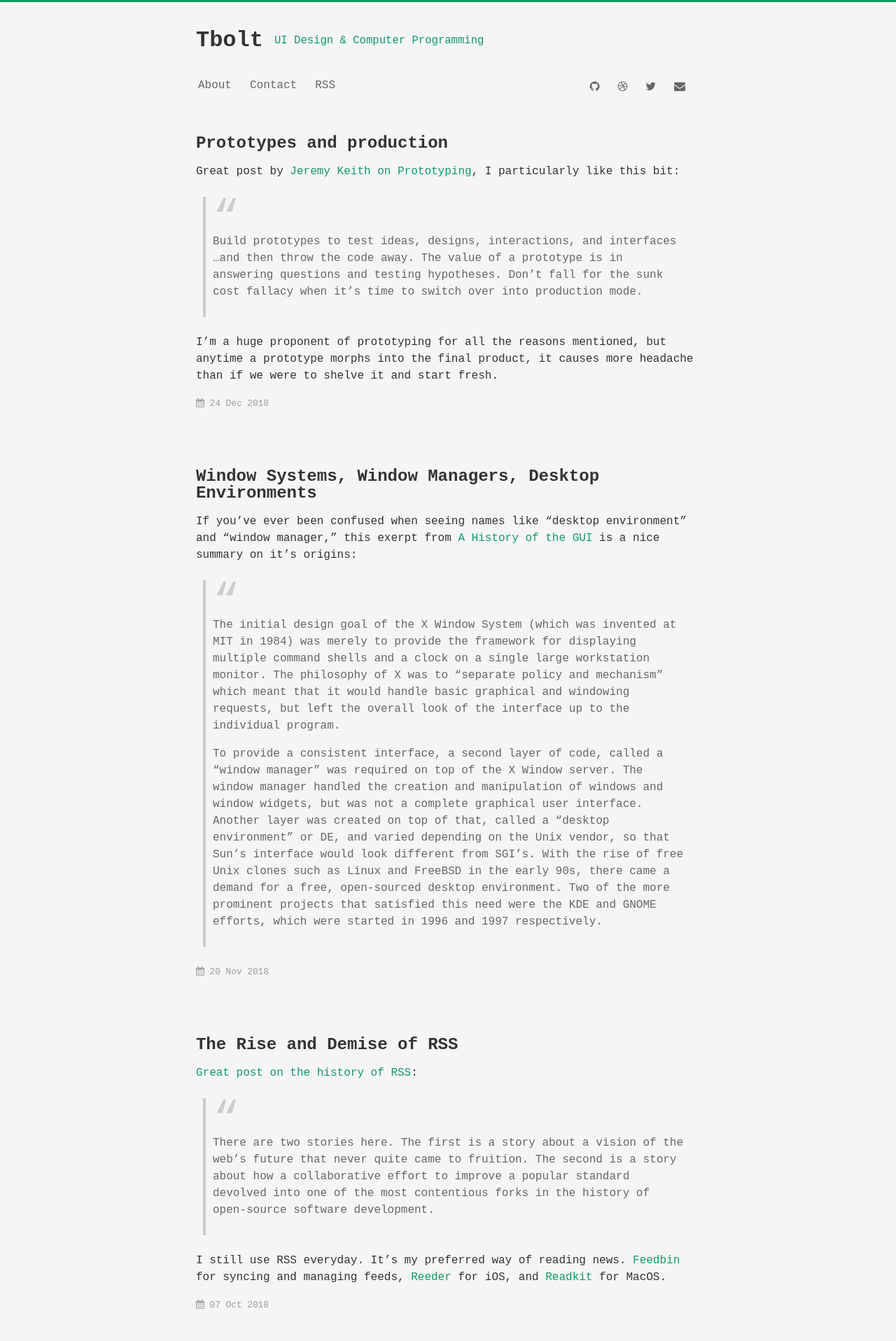
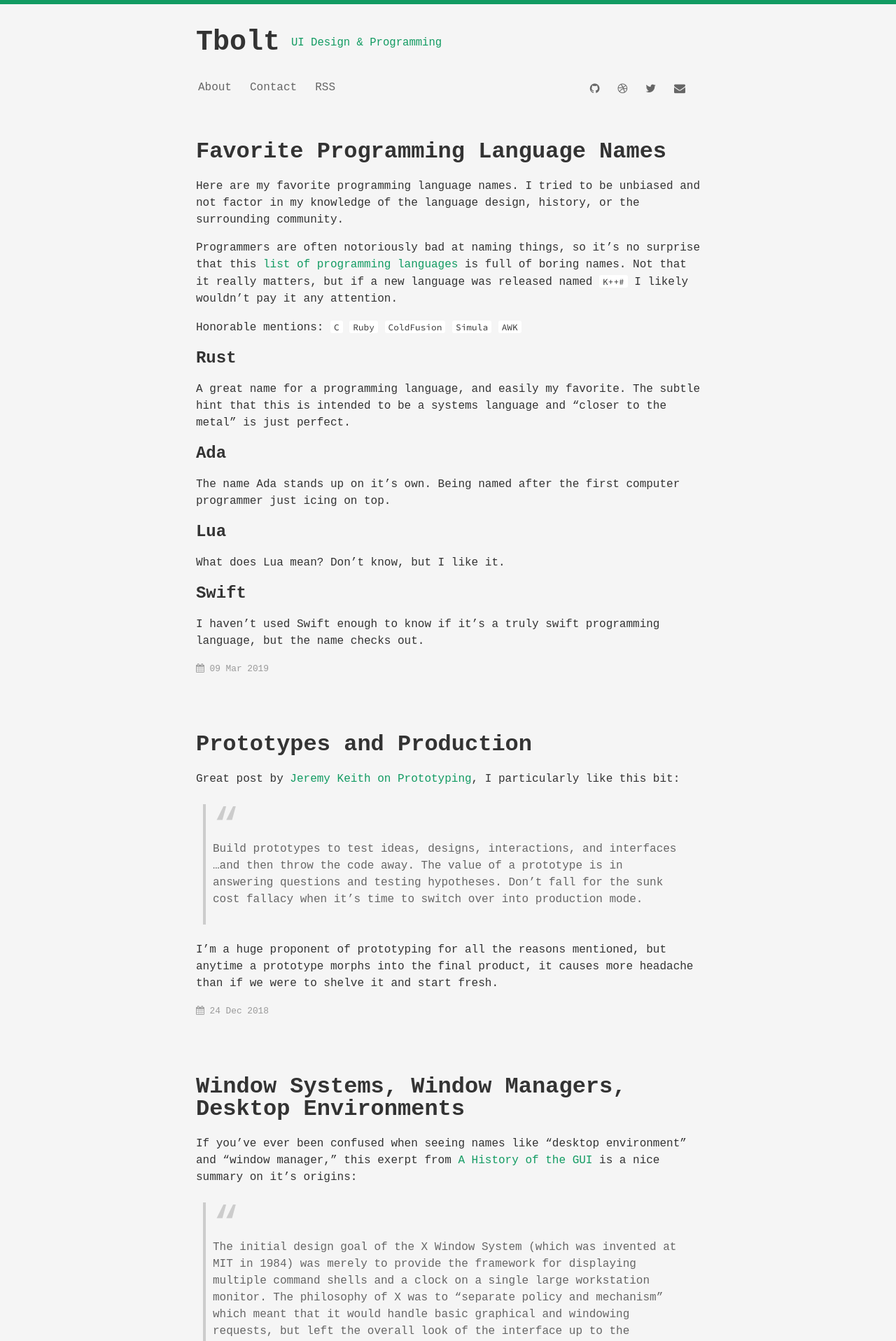
Before and after one commit to tbolt/tbolt.space, a Jekyll site: the page built from index.html, in a window 1280 px wide. Shown: the top 1916 px of the page at 70% size. Built offline with Jekyll 4.4.1, drawn with Linux system fonts in a browser that asks for light colours; some web fonts are replaced; the list of posts is cut into pages by our own code; some of the changed text lies outside the part shown.

Commit message:
new post, small design updates

```diff
--- a/_data/settings.yml
+++ b/_data/settings.yml
@@ -1,5 +1,5 @@
 title:  Tbolt
-tagline:  UI Design & Computer Programming
+tagline:  UI Design & Programming
 author:
   twitter:  tbolt
 
--- /dev/null
+++ b/_posts/2019-03-09-favorite-programming-language-names.md
@@ -0,0 +1,29 @@
+---
+id: 1131
+title: Favorite Programming Language Names
+date: 2019-03-09T10:47:14-05:00
+author: Tyler Bolchoz
+layout: post
+guid: /?p=1131
+permalink: /2019/3/9/favorite-programming-language-names
+categories:
+  - Technology
+---
+
+Here are my favorite programming language names. I tried to be unbiased and not factor in my knowledge of the language design, history, or the surrounding community.
+
+Programmers are often notoriously bad at naming things, so it's no surprise that this [list of programming languages](https://en.wikipedia.org/wiki/List_of_programming_languages) is full of boring names. Not that it really matters, but if a new language was released named `K++#` I likely wouldn't pay it any attention.
+
+Honorable mentions: `C` `Ruby` `ColdFusion` `Simula` `AWK`
+
+## Rust
+A great name for a programming language, and easily my favorite. The subtle hint that this is intended to be a systems language and "closer to the metal" is just perfect.
+
+## Ada
+The name Ada stands up on it's own. Being named after the first computer programmer just icing on top.
+
+## Lua
+What does Lua mean? Don't know, but I like it.
+
+## Swift
+I haven't used Swift enough to know if it's a truly swift programming language, but the name checks out.
--- a/_scss/experiments.scss
+++ /dev/null
@@ -1,32 +0,0 @@
-.experiments .grid {
-  /* Grid Fallback */
-  display: flex;
-  flex-wrap: wrap;
-
-  /* Supports Grid */
-  display: grid;
-  grid-template-columns: repeat(auto-fill, minmax(200px, 1fr));
-  grid-auto-rows: minmax(150px, auto);
-  grid-gap: 1em;
-}
-
-.experiments .module {
-  /* Demo-Specific Styles */
-  background: #eaeaea;
-  display: flex;
-  align-items: center;
-  justify-content: center;
-  height: 200px;
-
-  /* Flex Fallback */
-  margin-left: 5px;
-  margin-right: 5px;
-  flex: 1 1 200px;
-}
-
-/* If Grid is supported, remove the margin we set for the fallback */
-@supports (display: grid) {
-  .experiments .module {
-    margin: 0;
-  }
-}
--- a/_scss/main.scss
+++ b/_scss/main.scss
@@ -1,6 +1,6 @@
 /* Base */
 .header-stripe {
-  height: 3px;
+  height: 6px;
   background-color: #129b62;
   width: 100%;
 }
@@ -36,8 +36,7 @@ body {
 }
 
 h1 {
-  font-size: 1.5rem;
-  font-weight: 600;
+  line-height: 2rem;
 }
 
 h1 a {
@@ -88,7 +87,7 @@ header {
 }
 .masthead-title a {
   color: #333;
-  font-size: 2rem;
+  font-size: 2.5rem;
   float: left;
   margin-right: 1rem;
 }
--- a/assets/css/styles.scss
+++ b/assets/css/styles.scss
@@ -6,5 +6,4 @@
 @import "main";
 @import "portfolio";
 @import "portfolio-item";
-@import "experiments";
 @import "syntax";
```
Also changed, not shown: _posts/2018-12-24-prototypes-and-production.md (+1 -1 lines), experiments.md (deleted, +0 -24 lines), experiments/border-gradient.md (deleted, +0 -20 lines), experiments/starfield.md (deleted, +0 -32 lines).
